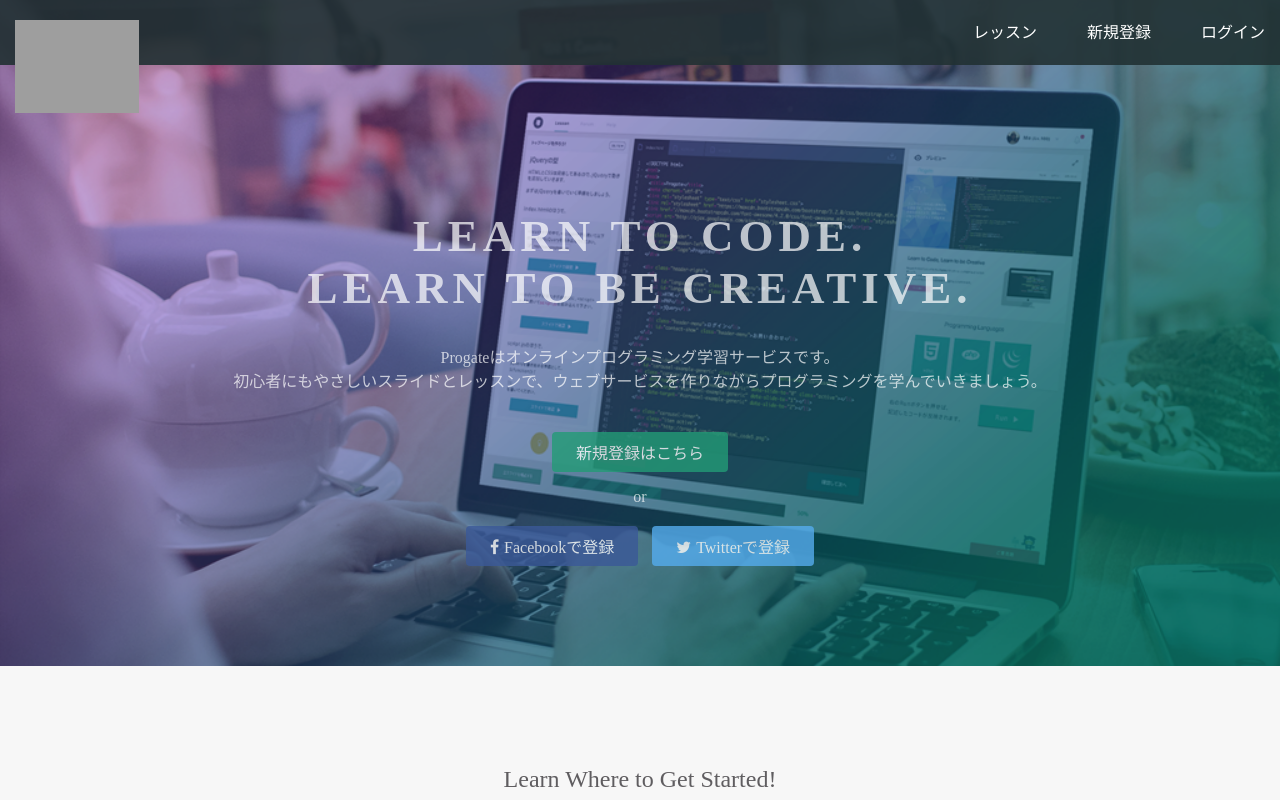
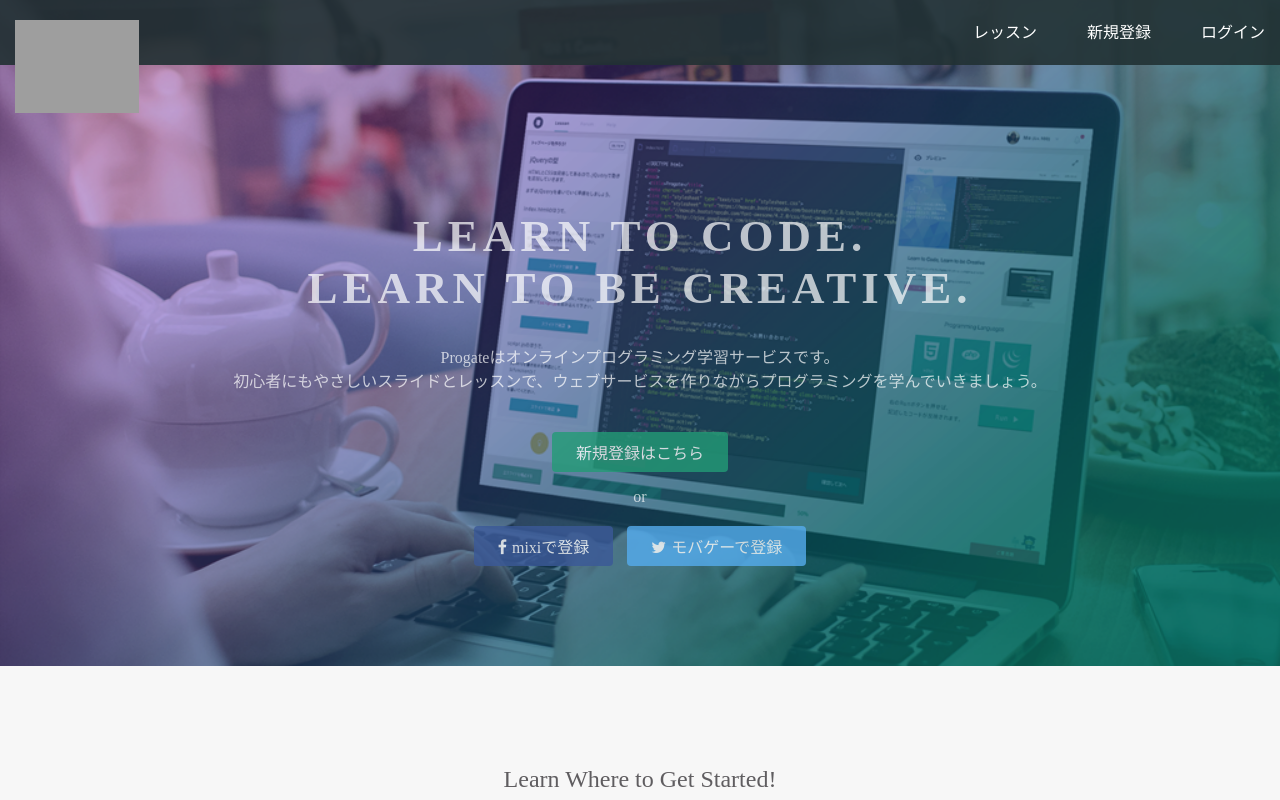
Before and after one commit to orenge-97/orenge-97.github.io, a plain HTML site: page index.html in a window 1280 px wide. Shown: the top 800 px of the page. Drawn offline with Linux system fonts and the light colour scheme; grey boxes are pictures that could not be loaded.

Commit message:
Update index.html

```diff
--- a/index.html
+++ b/index.html
@@ -28,8 +28,8 @@
       <div class="btn-wrapper">
         <a href="#" class="btn signup">新規登録はこちら</a>
         <p>or</p>
-        <a href="#" class="btn facebook"><span class="fa fa-facebook"></span>Facebookで登録</a>
-        <a href="#" class="btn twitter"><span class="fa fa-twitter"></span>Twitterで登録</a>
+        <a href="#" class="btn facebook"><span class="fa fa-facebook"></span>mixiで登録</a>
+        <a href="#" class="btn twitter"><span class="fa fa-twitter"></span>モバゲーで登録</a>
       </div>
     </div>
   </div>
```
